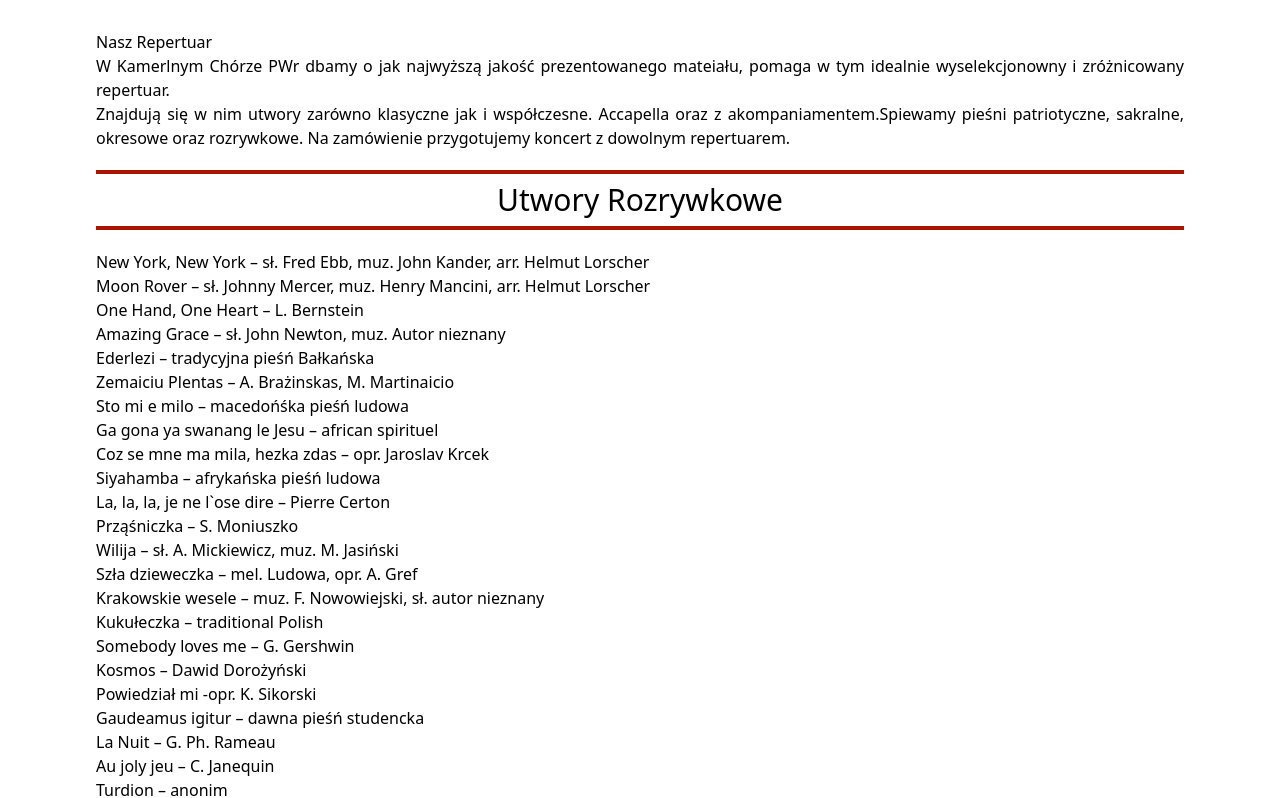
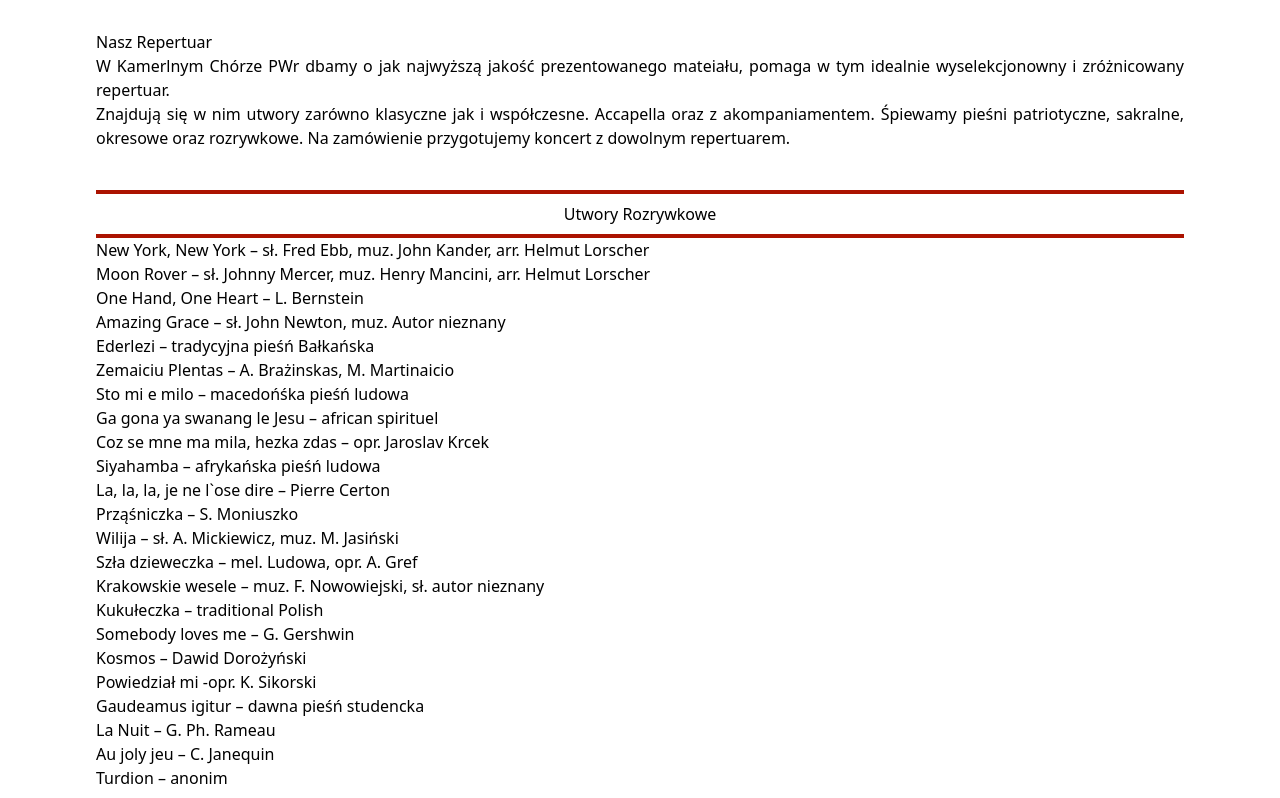
Before and after one commit to PatrykDyminski/KChPWRPage, a Next.js app: page /repertuar in a window 1280 px wide. Shown: the part 549-1347 px from the top of the page. Built offline with nearby package versions, Linux system fonts and the light colour scheme; what @tailwindcss/typography would draw is missing.

Commit message:
minor styling

```diff
--- a/components/PostHeader.js
+++ b/components/PostHeader.js
@@ -3,7 +3,7 @@ import Image from 'next/image'
 export default function PostHeader({ image, author, title, date }) {
   return (
     <div className="flex flex-col text-center items-center">
-      <h1 className="text-2xl sm:text-3xl xl:text-5xl md:leading-smug tracking-wide font-extrabold uppercase my-8 md:my-16">{title}</h1>
+      <h1 className="text-2xl sm:text-3xl xl:text-4xl md:leading-smug uppercase my-8 md:my-16">{title}</h1>
       {image && (
         <Image
           src={image}
--- a/components/PostOverview.js
+++ b/components/PostOverview.js
@@ -10,13 +10,13 @@ export default function PostOverview({
 }) {
   return (
     <div key={slug} className="max-w-lg rounded overflow-hidden shadow-lg my-2 cursor-pointer">
-      <Link as={`/post/${slug}`} href="/post/[slug]">
+      <Link as={`/post/${slug}`} href={`/post/${slug}`}>
         <div>
           <Image alt={title} src={image} width={600} height={337} />
           <div className="px-6 py-4">
-            <h3 className="font-bold text-xl mb-2 hover:underline">{title}</h3>
+            <h3 className="text-xl mb-2 font-medium hover:underline">{title}</h3>
             <p className="text-grey-darker text-base">{date}</p>
-            <p className="text-grey-darker text-base font-bold">{author}</p>
+            <p className="text-grey-darker text-base font-medium">{author}</p>
           </div>
         </div>
       </Link>
--- a/pages/historia.js
+++ b/pages/historia.js
@@ -13,7 +13,7 @@ export default function Historia() {
       </div>
       <MyProse>
         <h2>Historia Chóru</h2>
-        <p>Kameralny Chór Politechniki Wrocławskiej powstał z miłości do śpiewu. Nasza historia sięga 2015 roku, gdy byli chórzyści, oraz nasz aktualna Dyrygentka Politechnicznego zespołu Consonanza, podjęli decyzję o założeniu nowego zespołu. Początkowo chór liczył 14 osób i co ciekawe – w naszych szeregach znajdowała się tylko jedna studentka i dwóch pracowników Politechniki Wrocławskiej. Dziś sytuacja wygląda zupełnie inaczej! Jest nas 39 osób, 23 to studenci, 5 absolwentów oraz 1 pracownik Politechniki. Oczywiście pozostali chórzyści to wielcy sympatycy naszej uczelni!
+        <p>Kameralny Chór Politechniki Wrocławskiej powstał z miłości do śpiewu. Nasza historia sięga 2015 roku, gdy byli chórzyści Politechnicznego zespołu Consonanza podjęli decyzję o założeniu nowego zespołu. Początkowo chór liczył 14 osób i co ciekawe – w naszych szeregach znajdowała się tylko jedna studentka i dwóch pracowników Politechniki Wrocławskiej. Dziś sytuacja wygląda zupełnie inaczej! Jest nas 39 osób, 23 to studenci, 5 absolwentów oraz 1 pracownik Politechniki. Oczywiście pozostali chórzyści to wielcy sympatycy naszej uczelni!
 	      </p>
         <p>Nasz skład rozrastał się stopniowo. Poraz pierwszy publicznie wystąpiliśmy podczas wydarzenia Opery Wrocławskiej ,,Zarzuela Show” 7 grudnia 2015. Było to swoiste preludium do wielkiego przedsięwzięcia w ramach programu ,,Wrocław Europejską Stolica Kultury 2016”. 18 czerwca 2016 wzięliśmy udział w wyjątkowym spektaklu ,,Carmen – Zarzuela Show” na Wrocławskim Stadionie Miejskim. Kilkuset wykonawców na estradzie, kilkadziesiąt tysięcy widzów, próby do 3 nad ranem... to było wspaniałe przeżycie!
         </p>
--- a/pages/repertuar.js
+++ b/pages/repertuar.js
@@ -16,14 +16,14 @@ export default function Repertuar({ categories }) {
       <MyProse>
         <h3>Nasz Repertuar</h3>
         <p>W Kamerlnym Chórze PWr dbamy o jak najwyższą jakość prezentowanego mateiału, pomaga w tym idealnie wyselekcjonowny i zróżnicowany repertuar.</p>
-        <p>Znajdują się w nim utwory zarówno klasyczne jak i współczesne. Accapella oraz z akompaniamentem.Spiewamy pieśni patriotyczne, sakralne, okresowe oraz rozrywkowe. Na zamówienie przygotujemy koncert z dowolnym repertuarem.
+        <p>Znajdują się w nim utwory zarówno klasyczne jak i współczesne. Accapella oraz z akompaniamentem. Śpiewamy pieśni patriotyczne, sakralne, okresowe oraz rozrywkowe. Na zamówienie przygotujemy koncert z dowolnym repertuarem.
         </p>
 
         {categories.map((category) => (
-          <div className="">
-            <h2 className="text-3xl text-center font-medium border-t-4 border-b-4 border-pwr mt-5 mb-5 py-2">{category.categoryName}</h2>
+          <div>
+            <h3 className="text-center font-medium border-t-4 border-b-4 border-pwr mt-4 md:mt-10 py-2">{category.categoryName}</h3>
 
-            <ol className="">
+            <ol>
               {category.tracks.map((track) => (
                 <li className="xl:prose-lg">{track}</li>
               ))}
```
